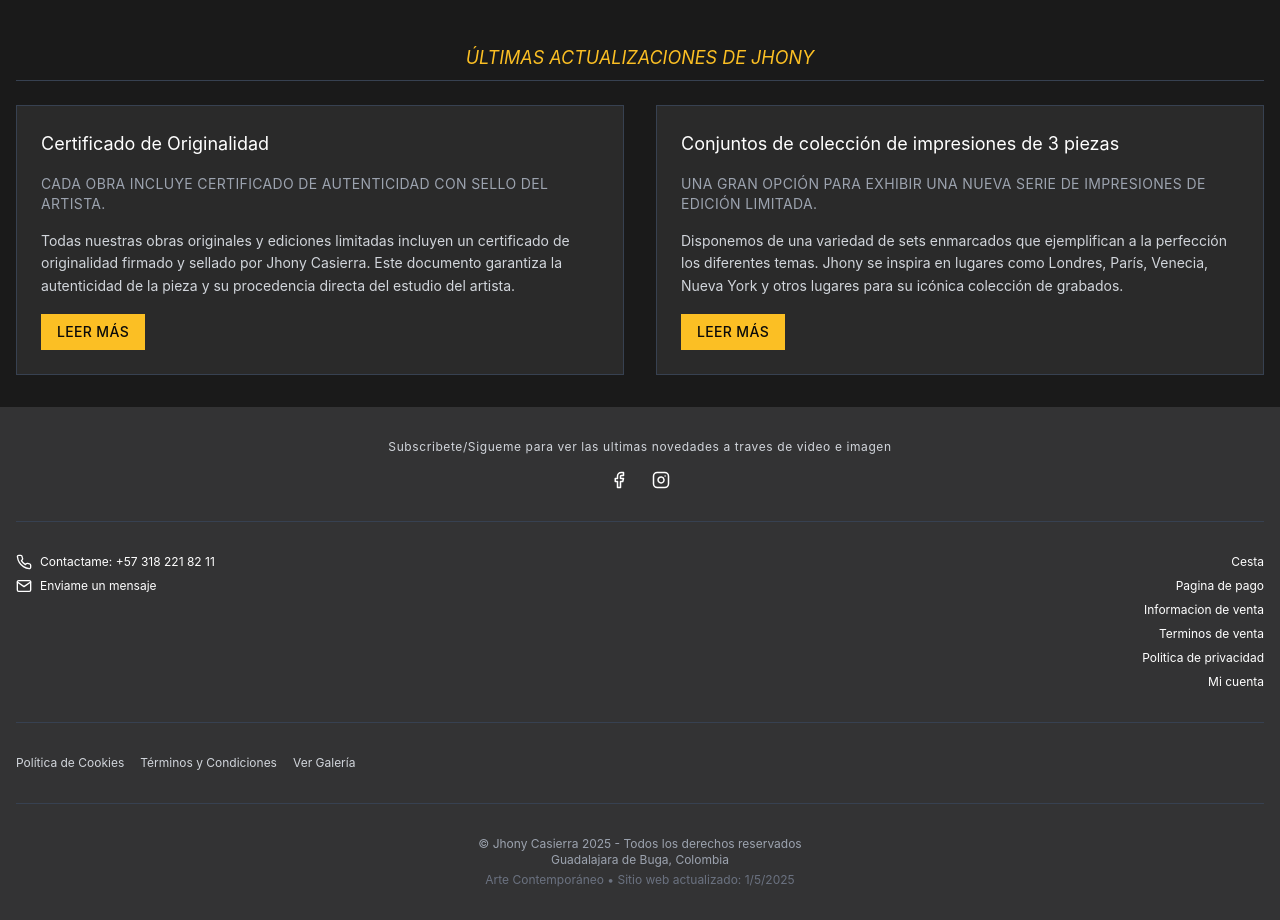
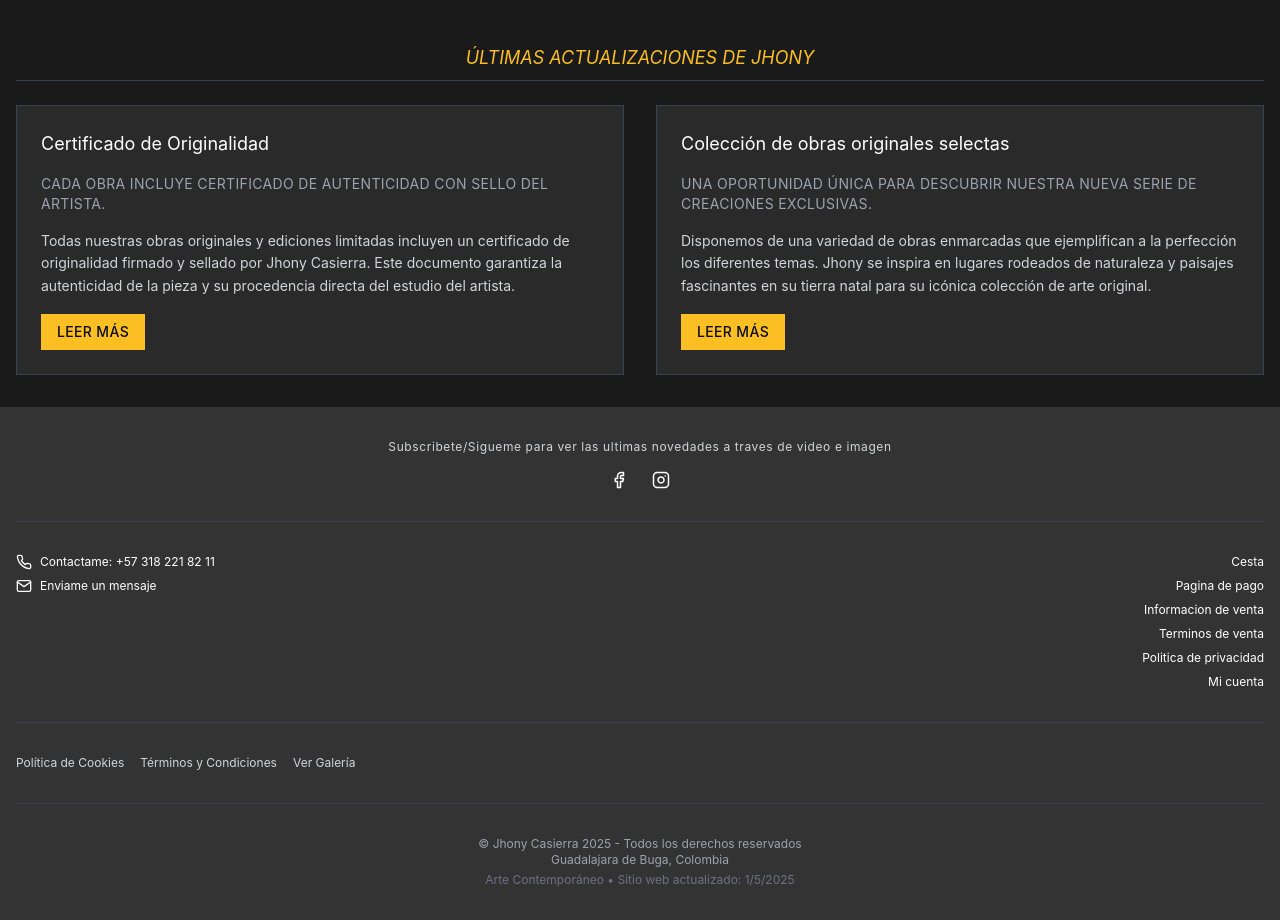
Before and after one commit to kevcard007/Jhony-Casierra, a Next.js app: page / in a window 1280 px wide. Shown: the part 3660-4580 px from the top of the page. Built offline with nearby package versions, Linux system fonts and the light colour scheme; a web font is replaced by a local one.

Commit message:
fix:modificacion, modulo relojes

```diff
--- a/src/app/page.tsx
+++ b/src/app/page.tsx
@@ -286,10 +286,10 @@ export default function Home() {
             {/* Print Collection Sets */}
             <AnimatedSection direction="right" delay={0.1}>
               <div className="bg-[#2a2a2a] p-6 border border-[#374151]">
-                <h3 className="font-serif text-lg mb-4 text-white">Conjuntos de colección de impresiones de 3 piezas</h3>
-                <p className="text-sm text-[#9ca3af] mb-4 uppercase tracking-wide">UNA GRAN OPCIÓN PARA EXHIBIR UNA NUEVA SERIE DE IMPRESIONES DE EDICIÓN LIMITADA.</p>
+                <h3 className="font-serif text-lg mb-4 text-white">Colección de obras originales selectas</h3>
+                <p className="text-sm text-[#9ca3af] mb-4 uppercase tracking-wide">UNA OPORTUNIDAD ÚNICA PARA DESCUBRIR NUESTRA NUEVA SERIE DE CREACIONES EXCLUSIVAS.</p>
                 <p className="text-sm text-[#d1d5db] mb-4 leading-relaxed">
-                  Disponemos de una variedad de sets enmarcados que ejemplifican a la perfección los diferentes temas. Jhony se inspira en lugares como Londres, París, Venecia, Nueva York y otros lugares para su icónica colección de grabados.
+                  Disponemos de una variedad de obras enmarcadas que ejemplifican a la perfección los diferentes temas. Jhony se inspira en lugares rodeados de naturaleza y paisajes fascinantes en su tierra natal para su icónica colección de arte original.
                 </p>
                 <Link href="/galeria" className="inline-block bg-[#fbbf24] text-[#0a0a0a] px-4 py-2 text-sm font-medium hover:bg-[#f59e0b] transition-colors uppercase tracking-wide">LEER MÁS</Link>
               </div>
```
